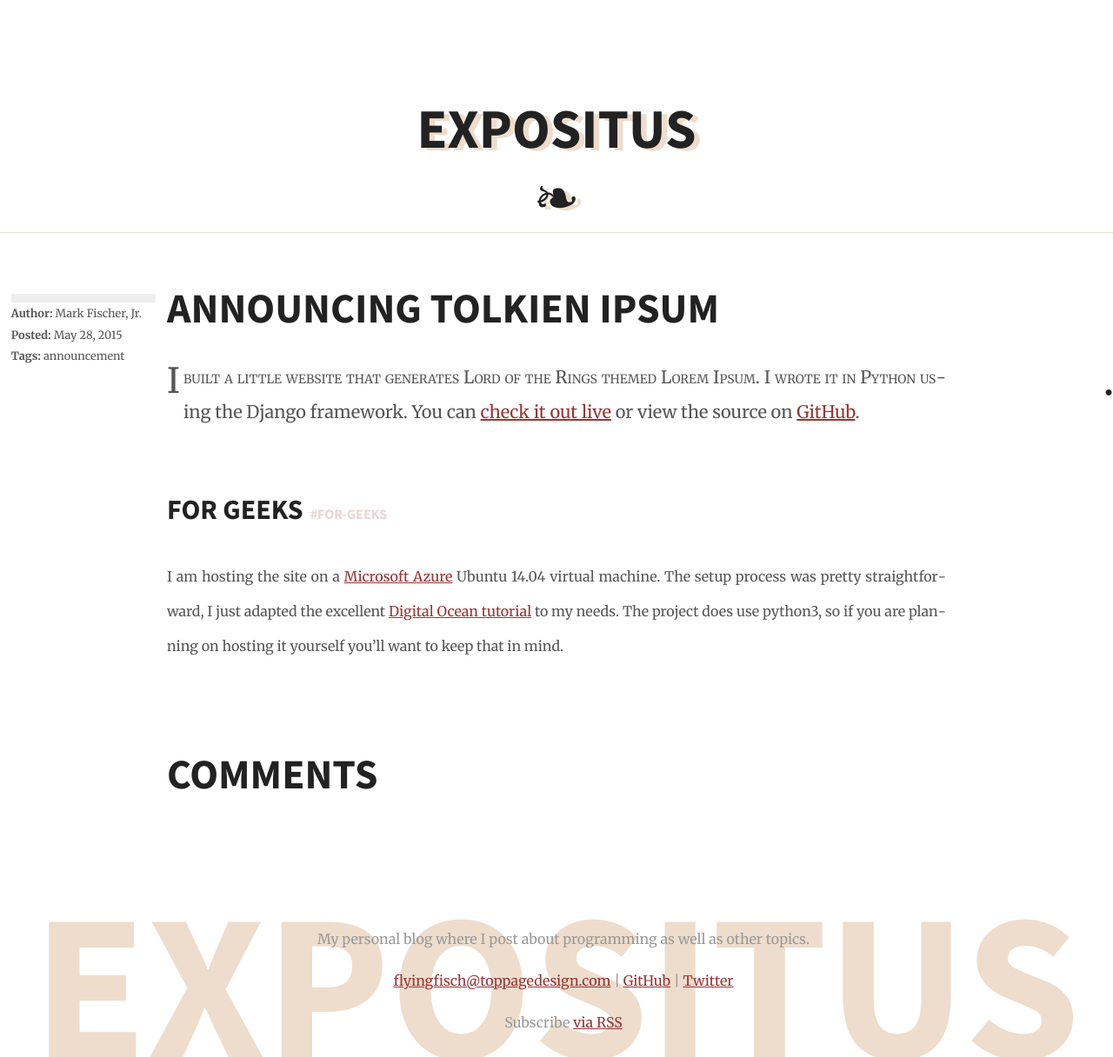
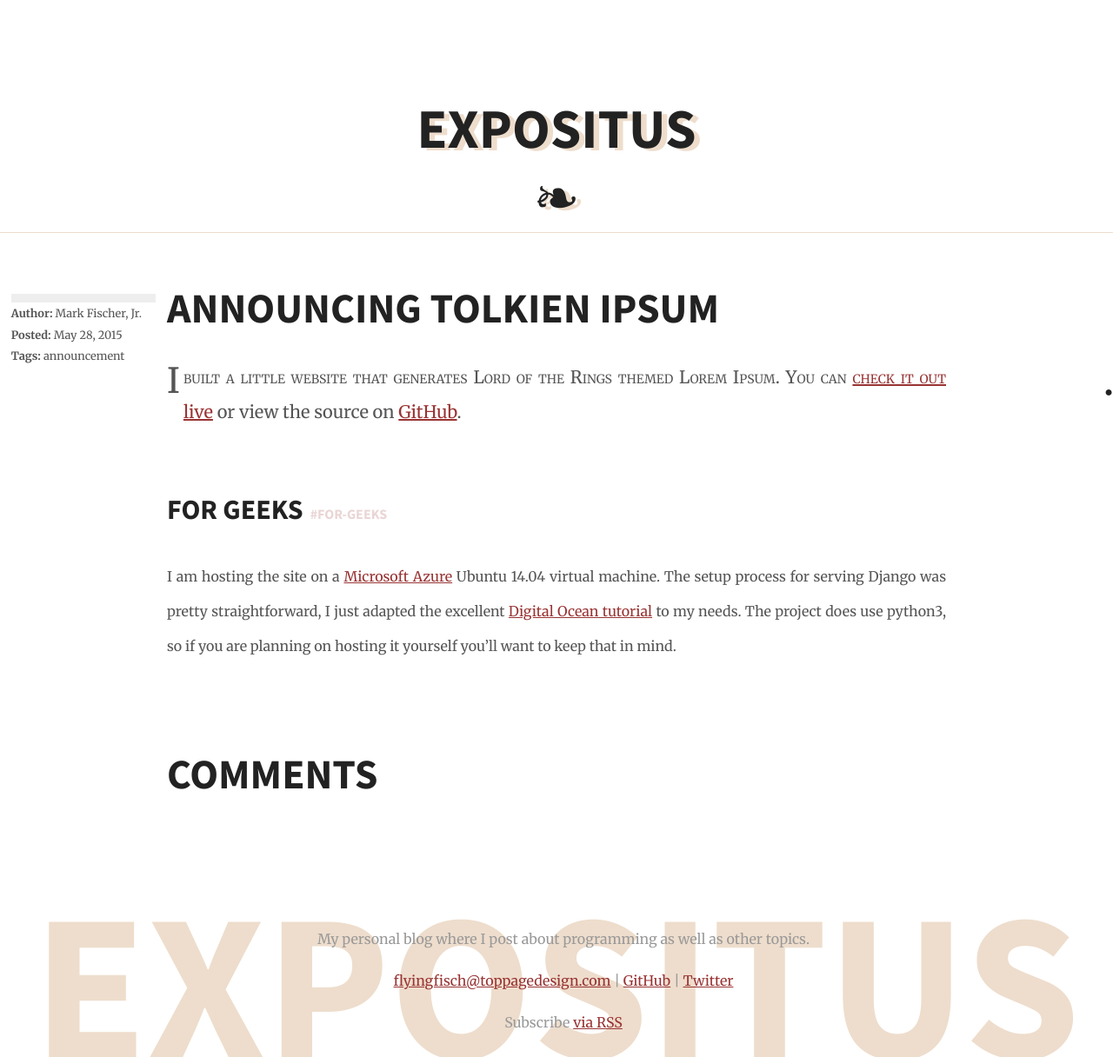
Before and after one commit to flyingfisch/flyingfisch.github.io, a Jekyll site: the page built from _posts/2015-05-28-tolkien-ipsum.md, in a window 1280 px wide. Shown: the whole page at 87% size. Built offline with Jekyll 4.4.1, drawn with Linux system fonts in a browser that asks for light colours; comment, search, counter and statistics services are not loaded.

Commit message:
Update 2015-05-28-tolkien-ipsum.md

```diff
--- a/_posts/2015-05-28-tolkien-ipsum.md
+++ b/_posts/2015-05-28-tolkien-ipsum.md
@@ -5,8 +5,8 @@ date: 2015-05-28
 categories: announcement
 ---
 
-I built a little website that generates Lord of the Rings themed Lorem Ipsum. I wrote it in Python using the Django framework. You can [check it out live](http://http://tolkienipsum.cloudapp.net/) or view the source on [GitHub](https://github.com/flyingfisch/tolkienIpsum).
+I built a little website that generates Lord of the Rings themed Lorem Ipsum. You can [check it out live](http://http://tolkienipsum.cloudapp.net/) or view the source on [GitHub](https://github.com/flyingfisch/tolkienIpsum).
 
 # For Geeks
 
-I am hosting the site on a [Microsoft Azure](http://azure.microsoft.com/) Ubuntu 14.04 virtual machine. The setup process was pretty straightforward, I just adapted the excellent [Digital Ocean tutorial](https://www.digitalocean.com/community/tutorials/how-to-serve-django-applications-with-uwsgi-and-nginx-on-ubuntu-14-04) to my needs. The project does use python3, so if you are planning on hosting it yourself you'll want to keep that in mind.
+I am hosting the site on a [Microsoft Azure](http://azure.microsoft.com/) Ubuntu 14.04 virtual machine. The setup process for serving Django was pretty straightforward, I just adapted the excellent [Digital Ocean tutorial](https://www.digitalocean.com/community/tutorials/how-to-serve-django-applications-with-uwsgi-and-nginx-on-ubuntu-14-04) to my needs. The project does use python3, so if you are planning on hosting it yourself you'll want to keep that in mind.
```
